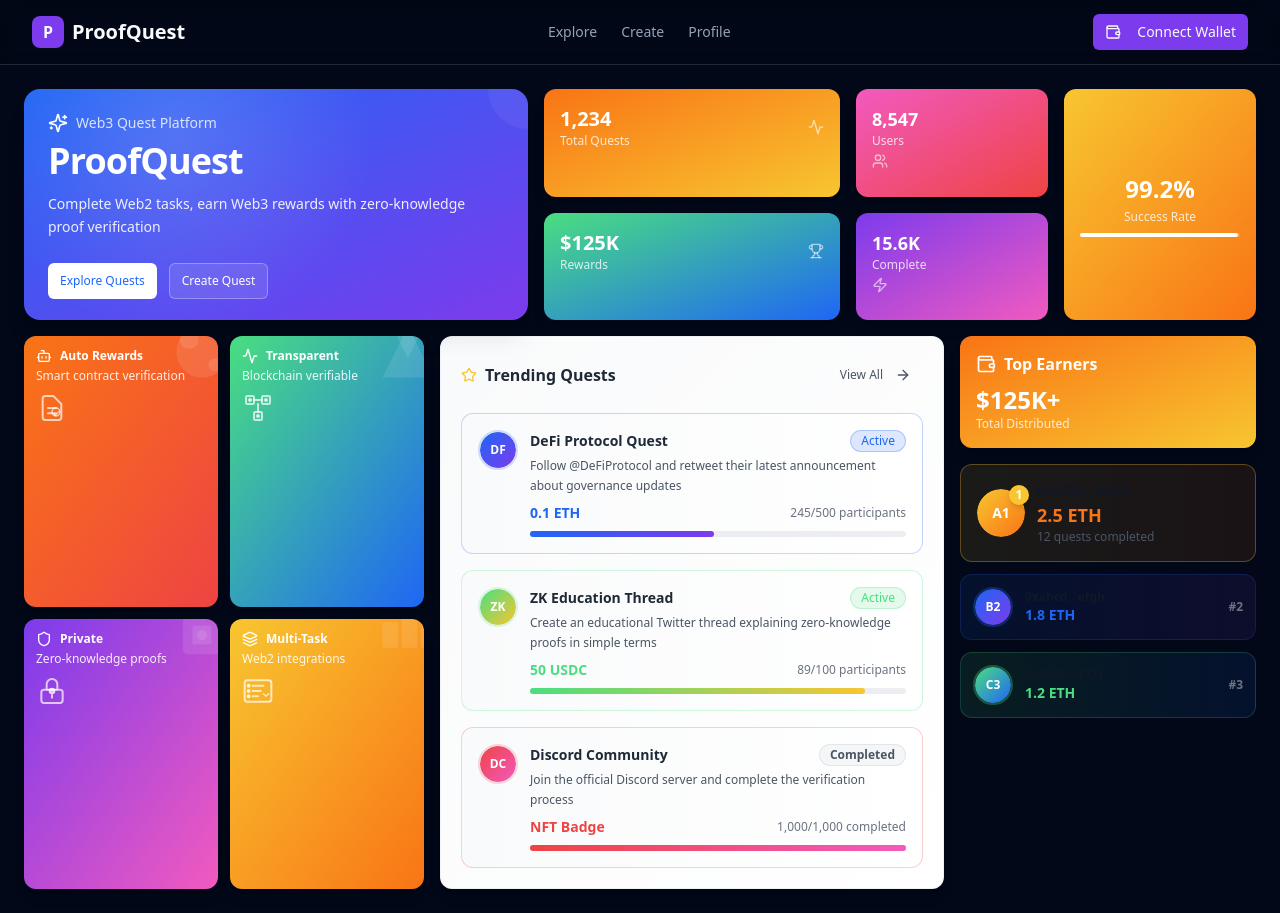
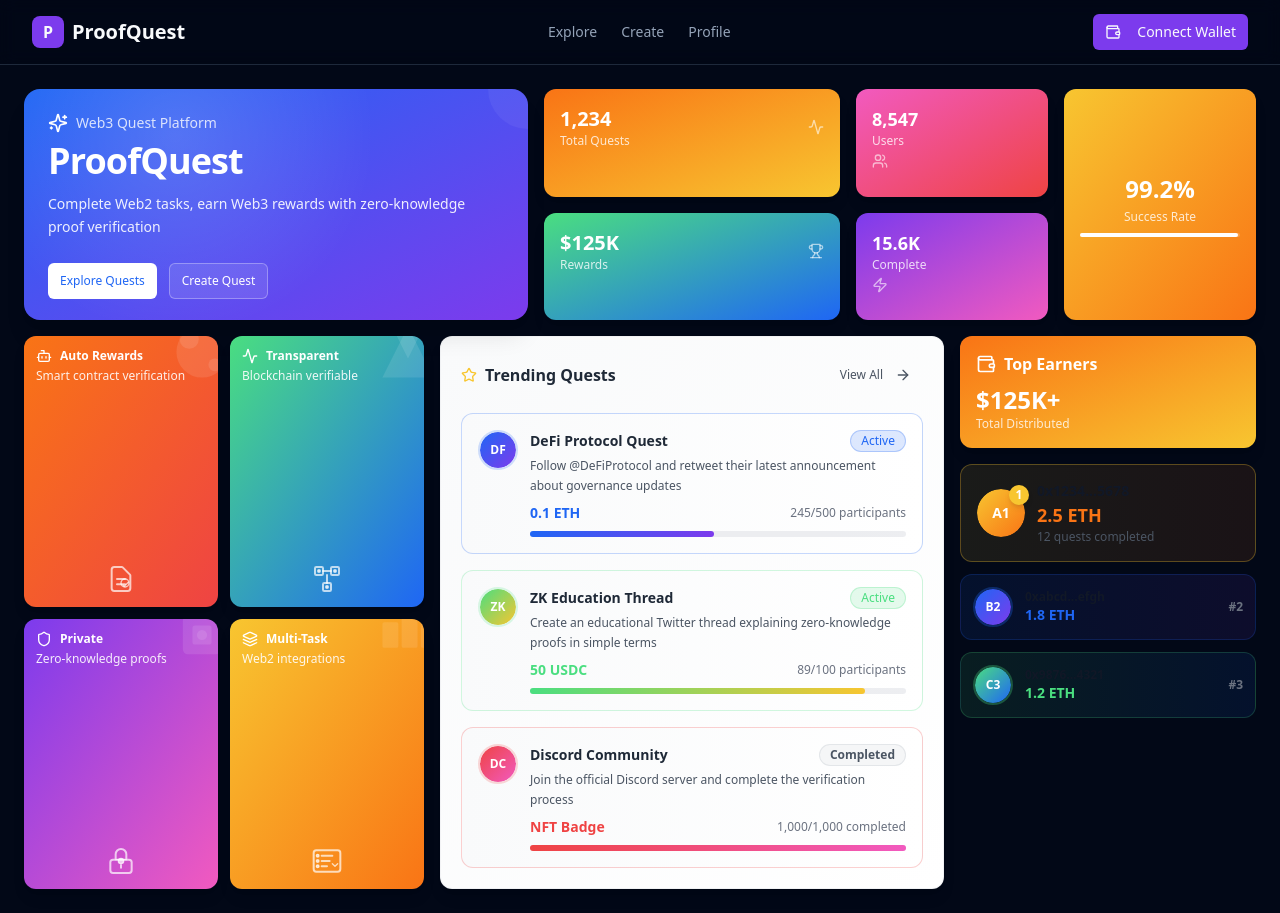
Before and after one commit to huaigu/proofquest-web3-adventures, a React (Vite) app: page / in a window 1280 px wide. Built offline with nearby package versions, Linux system fonts and the light colour scheme.

Commit message:
Refactor: Make SVG fill remaining space
Adjusted the SVG icons within the feature cards to fill the remaining space of their parent elements.

```diff
--- a/src/pages/Index.tsx
+++ b/src/pages/Index.tsx
@@ -83,7 +83,7 @@ const Index = () => {
             </div>
           </div>
 
-          {/* Features Cards - Enhanced with descriptive SVG graphics */}
+          {/* Features Cards - Enhanced with full-space SVG graphics */}
           <div className="col-span-12 md:col-span-4 grid grid-cols-2 gap-3">
             <div className="bg-gradient-to-br from-[hsl(var(--vibrant-orange))] to-[hsl(var(--vibrant-red))] rounded-xl p-3 text-white shadow-lg relative overflow-hidden">
               <svg className="absolute top-0 right-0 w-16 h-16 text-white/10 transform translate-x-4 -translate-y-4" fill="currentColor" viewBox="0 0 100 100">
@@ -91,18 +91,20 @@ const Index = () => {
                 <circle cx="30" cy="30" r="15"/>
                 <circle cx="70" cy="70" r="10"/>
               </svg>
-              <div className="relative z-10">
+              <div className="relative z-10 h-full flex flex-col">
                 <div className="flex items-center gap-2 mb-1">
                   <Bot className="h-4 w-4" />
                   <span className="text-xs font-semibold">Auto Rewards</span>
                 </div>
                 <p className="text-xs text-white/90 mb-2">Smart contract verification</p>
-                {/* Smart Contract SVG */}
-                <svg className="w-8 h-8 text-white/70" fill="none" stroke="currentColor" viewBox="0 0 24 24">
+                {/* Smart Contract SVG - Full remaining space */}
+                <div className="flex-1 flex items-end">
+                  <svg className="w-full h-full max-h-8 text-white/70" fill="none" stroke="currentColor" viewBox="0 0 24 24">
                     <path strokeLinecap="round" strokeLinejoin="round" strokeWidth={1.5} d="M9 12h6m-6 4h6m2 5H7a2 2 0 01-2-2V5a2 2 0 012-2h5.586a1 1 0 01.707.293l5.414 5.414a1 1 0 01.293.707V19a2 2 0 01-2 2z"/>
                     <circle cx="15" cy="15" r="3" strokeWidth={1}/>
                     <path strokeLinecap="round" strokeLinejoin="round" strokeWidth={1} d="M13.5 16.5l1 1 3-3"/>
                   </svg>
+                </div>
               </div>
             </div>
 
@@ -111,14 +113,15 @@ const Index = () => {
                 <polygon points="50,10 90,90 10,90"/>
                 <polygon points="30,20 70,20 50,60"/>
               </svg>
-              <div className="relative z-10">
+              <div className="relative z-10 h-full flex flex-col">
                 <div className="flex items-center gap-2 mb-1">
                   <Activity className="h-4 w-4" />
                   <span className="text-xs font-semibold">Transparent</span>
                 </div>
                 <p className="text-xs text-white/90 mb-2">Blockchain verifiable</p>
-                {/* Blockchain SVG */}
-                <svg className="w-8 h-8 text-white/70" fill="none" stroke="currentColor" viewBox="0 0 24 24">
+                {/* Blockchain SVG - Full remaining space */}
+                <div className="flex-1 flex items-end">
+                  <svg className="w-full h-full max-h-8 text-white/70" fill="none" stroke="currentColor" viewBox="0 0 24 24">
                     <rect x="3" y="3" width="6" height="6" rx="1" strokeWidth={1.5}/>
                     <rect x="15" y="3" width="6" height="6" rx="1" strokeWidth={1.5}/>
                     <rect x="9" y="15" width="6" height="6" rx="1" strokeWidth={1.5}/>
@@ -129,6 +132,7 @@ const Index = () => {
                   </svg>
                 </div>
               </div>
+            </div>
 
             <div className="bg-gradient-to-br from-[hsl(var(--vibrant-purple))] to-[hsl(var(--vibrant-pink))] rounded-xl p-3 text-white shadow-lg relative overflow-hidden">
               <svg className="absolute top-0 right-0 w-16 h-16 text-white/10 transform translate-x-4 -translate-y-4" fill="currentColor" viewBox="0 0 100 100">
@@ -136,18 +140,20 @@ const Index = () => {
                 <rect x="35" y="35" width="30" height="30" rx="4"/>
                 <circle cx="50" cy="50" r="8"/>
               </svg>
-              <div className="relative z-10">
+              <div className="relative z-10 h-full flex flex-col">
                 <div className="flex items-center gap-2 mb-1">
                   <Shield className="h-4 w-4" />
                   <span className="text-xs font-semibold">Private</span>
                 </div>
                 <p className="text-xs text-white/90 mb-2">Zero-knowledge proofs</p>
-                {/* Privacy Shield SVG */}
-                <svg className="w-8 h-8 text-white/70" fill="none" stroke="currentColor" viewBox="0 0 24 24">
+                {/* Privacy Shield SVG - Full remaining space */}
+                <div className="flex-1 flex items-end">
+                  <svg className="w-full h-full max-h-8 text-white/70" fill="none" stroke="currentColor" viewBox="0 0 24 24">
                     <path strokeLinecap="round" strokeLinejoin="round" strokeWidth={1.5} d="M12 15v2m-6 4h12a2 2 0 002-2v-6a2 2 0 00-2-2H6a2 2 0 00-2 2v6a2 2 0 002 2zm10-10V7a4 4 0 00-8 0v4h8z"/>
                     <circle cx="12" cy="12" r="2" strokeWidth={1} fill="currentColor"/>
                     <path strokeLinecap="round" strokeLinejoin="round" strokeWidth={1} d="M8 11h8"/>
                   </svg>
+                </div>
               </div>
             </div>
 
@@ -157,14 +163,15 @@ const Index = () => {
                 <rect x="40" y="20" width="25" height="50" rx="3"/>
                 <rect x="70" y="25" width="25" height="45" rx="3"/>
               </svg>
-              <div className="relative z-10">
+              <div className="relative z-10 h-full flex flex-col">
                 <div className="flex items-center gap-2 mb-1">
                   <Layers className="h-4 w-4" />
                   <span className="text-xs font-semibold">Multi-Task</span>
                 </div>
                 <p className="text-xs text-white/90 mb-2">Web2 integrations</p>
-                {/* Multi-Platform SVG */}
-                <svg className="w-8 h-8 text-white/70" fill="none" stroke="currentColor" viewBox="0 0 24 24">
+                {/* Multi-Platform SVG - Full remaining space */}
+                <div className="flex-1 flex items-end">
+                  <svg className="w-full h-full max-h-8 text-white/70" fill="none" stroke="currentColor" viewBox="0 0 24 24">
                     <rect x="2" y="4" width="20" height="16" rx="2" strokeWidth={1.5}/>
                     <path strokeLinecap="round" strokeLinejoin="round" strokeWidth={1.5} d="M8 8h8M8 12h6M8 16h4"/>
                     <circle cx="5" cy="8" r="1" fill="currentColor"/>
@@ -172,6 +179,7 @@ const Index = () => {
                     <circle cx="5" cy="16" r="1" fill="currentColor"/>
                     <path strokeLinecap="round" strokeLinejoin="round" strokeWidth={1} d="M16 14l2 2 2-2"/>
                   </svg>
+                </div>
               </div>
             </div>
           </div>
```
Lines whose indentation alone changed are shown as unchanged.
